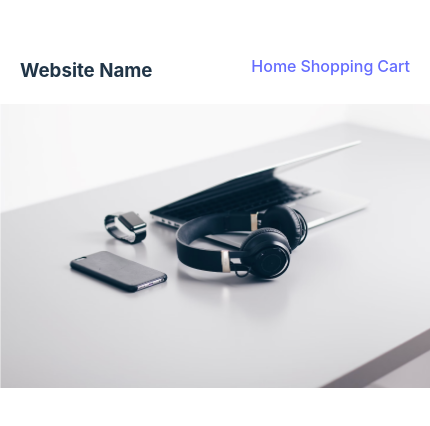
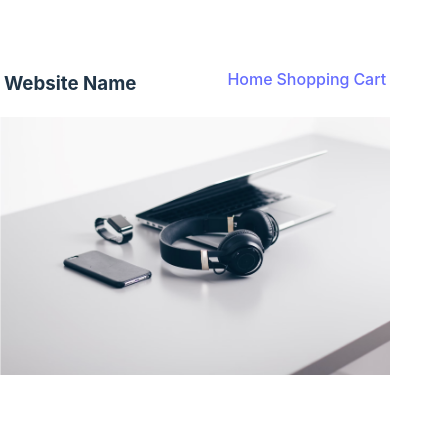
Before and after one commit to jwaddell10/ShoppingCart, a React (Vite) app: page / in a window 390 px wide. Shown: the part 206-632 px from the top of the page, 430 px wide, since content can reach past the window. Built offline with nearby package versions, Linux system fonts and the light colour scheme; the HTML template or start-up script is replaced by a standard one.

Commit message:
make image responsive, add padding for navbar

```diff
--- a/src/components/Home/Home.jsx
+++ b/src/components/Home/Home.jsx
@@ -1,4 +1,4 @@
-import styled from 'styled-components';
+import styled from "styled-components";
 
 function HomePage() {
   //needs three icons, image assets?
@@ -14,16 +14,18 @@ function HomePage() {
 function Body() {
   return (
     <>
-      <img src="src/assets/HomePageBackground.png" alt="laptopcomputerondesk" style={imageStyle}/>
+      <img
+        src="src/assets/HomePageBackground.png"
+        alt="laptopcomputerondesk"
+        style={imageStyle}
+      />
     </>
   );
 }
 
 const imageStyle = {
   margin: "0",
-  width: "100%", // Make the image responsive by setting width to 100%
-  height: "auto", // Maintain the aspect ratio
-  objectFit: "cover", // You may want to use "cover" or "contain" based on your design
+  width: "100vw",
 };
 
 export default HomePage;
--- a/src/components/NavBar/NavBar.jsx
+++ b/src/components/NavBar/NavBar.jsx
@@ -26,11 +26,10 @@ function NavBar() {
 
 const StyledNavBar = styled.section`
   display: flex;
-  padding: 0 20px;
+  padding: 0 1vw;
   justify-content: space-between;
   position: sticky;
   top: 0;
-  width: 100vw;
 `;
 
 const StyledList = styled.section`
```
